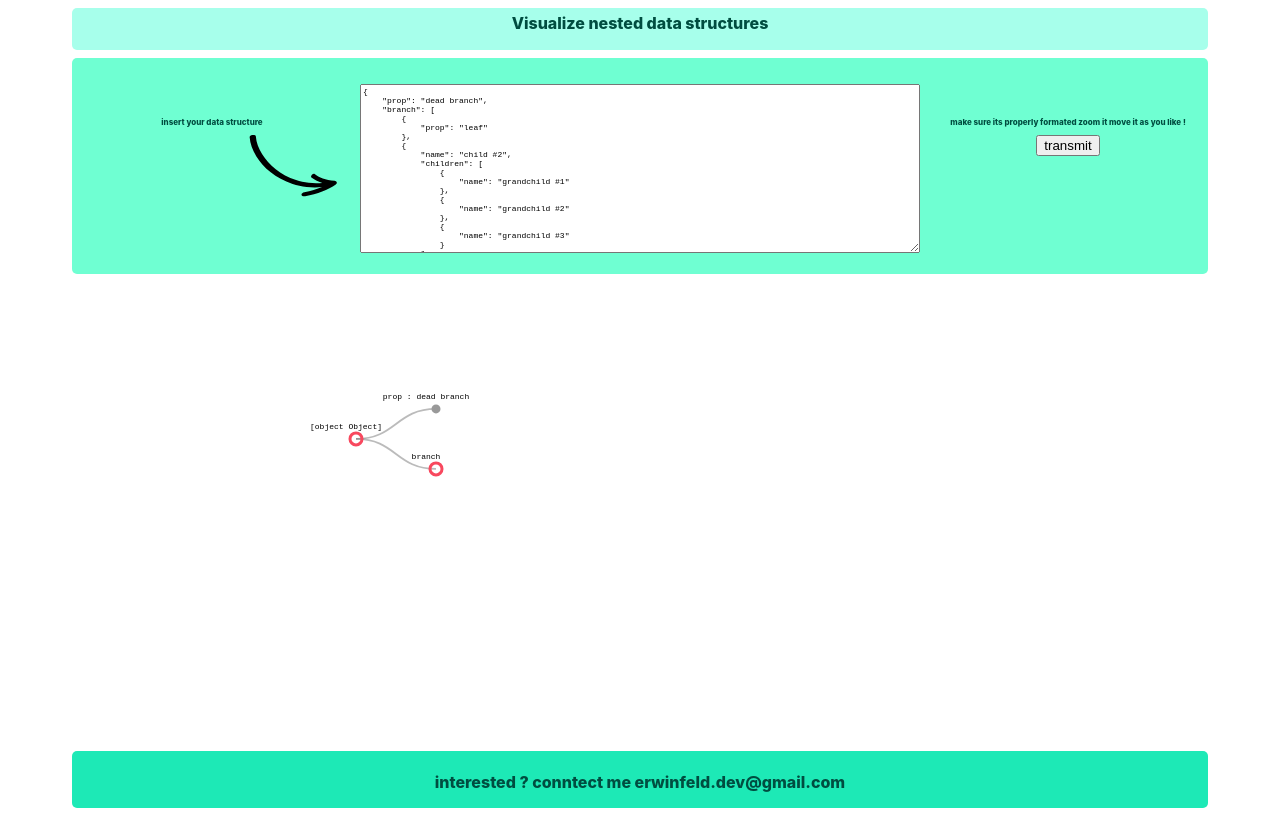
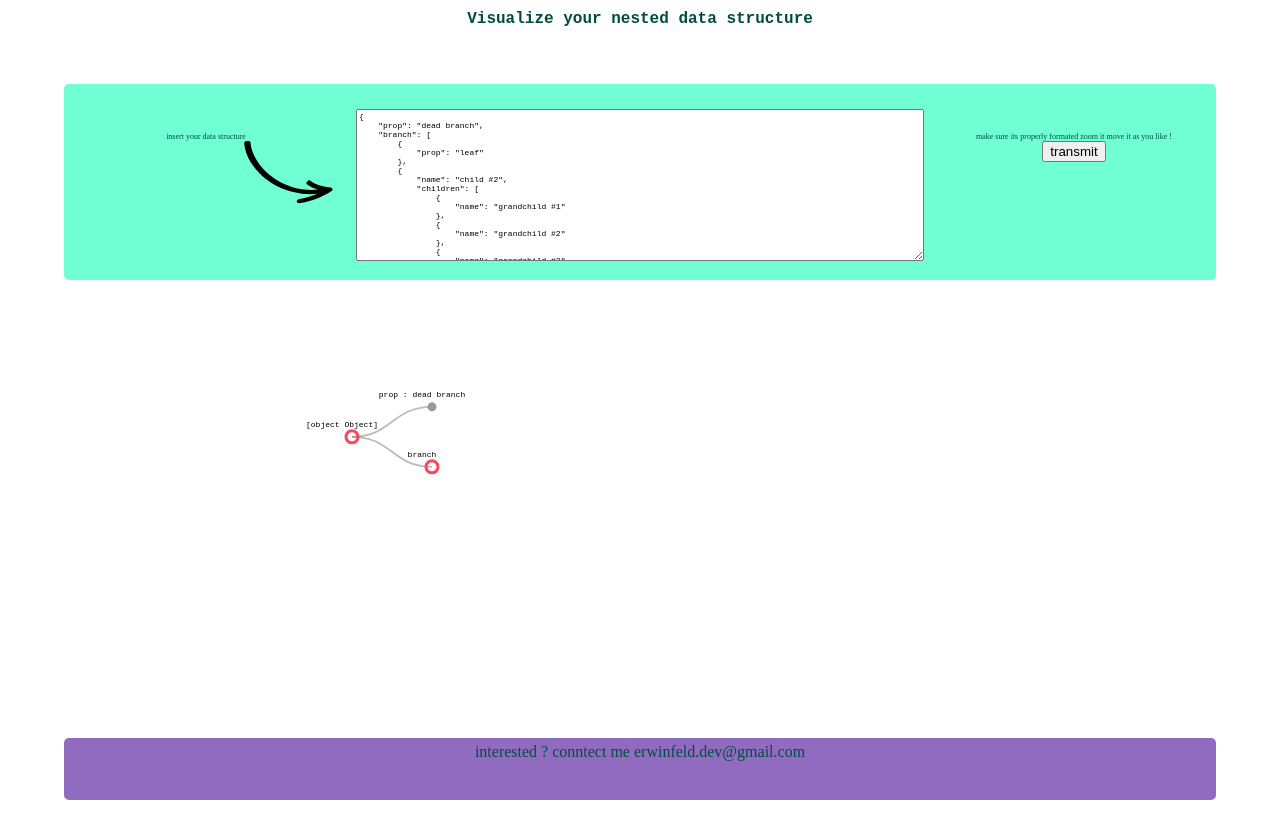
Before and after one commit to Erwin-Feld/visualize-hirarchical-data, a Vue app: page / in a window 1280 px wide. Built offline with nearby package versions, Linux system fonts and the light colour scheme.

Commit message:
changed styling and text

```diff
--- a/src/App.vue
+++ b/src/App.vue
@@ -1,7 +1,7 @@
 <template>
    <div class="container">
-      <header>Visualize nested data structures </header>
-    <user-input @transmit-data="receaveData" />
+      <header>  Visualize your nested data structure </header>
+    <user-input :parentData="graphData" @transmit-data="receaveData" />
 
       <div id="graph-container">
 
@@ -67,8 +67,14 @@ export default {
 
 /* Add Inter  */
 /* https://reactgo.com/add-fonts-vue-app/ */
+
+
+* {
+    margin: 0;
+}
+
 #app {
-  font-family: "Inter", sans-serif;
+  /* font-family: "Inter", sans-serif; */
   -webkit-font-smoothing: antialiased;
   -moz-osx-font-smoothing: grayscale;
   text-align: center;
@@ -97,14 +103,14 @@ export default {
 
     display: grid;
     grid-template-columns: 1fr 1fr 1fr 1fr;
-    grid-template-rows: 0.2fr 0.6fr 2.2fr 0.2fr;
+    grid-template-rows: 0.4fr 0.6fr 2.2fr 0.3fr;
     grid-template-areas:
-      "nav nav nav nav"
+      "header header header header"
       "user-input user-input user-input user-input"
       "graph-container graph-container graph-container graph-container"
       "footer footer footer footer";
-    grid-gap: 0.5rem;
-    font-weight: 800;
+    grid-gap: 0.1rem ;
+    /* font-weight: 800; */
     /* text-transform: uppercase; */
     /* Add change font size to mange in every component */
   /* makes font size global !!!/ */
@@ -115,10 +121,25 @@ export default {
 
   /* Add header hat komischen Abstand */
 
+@import url('https://fonts.googleapis.com/css2?family=Roboto+Mono:ital@1&display=swap');
   header {
+
+    margin-top: 5px;
+    /* font-family: "Inter", sans-serif; */
+    font-weight: 800;
     text-align: center;
-    background: #a7ffeb;
-    grid-area: nav;
+   font-family: 'Roboto Mono', monospace;
+    /* background: #004d40; */
+
+
+    color: #004d40;
+    font-size: 1rem;
+    /* text-shadow: 1px 2px 2.5px rgba(122, 122, 128, 0.51); */
+    /* background-color: rgba(255, 255, 255, 0.5); */
+
+
+
+    grid-area: header;
     border-radius: var(--main-radius);
     padding-top: var(--main-padding);
   }
@@ -141,7 +162,7 @@ export default {
 
 
   footer {
-    background: #1de9b6;
+    background: #916BBF;
     grid-area: footer;
     border-radius: var(--main-radius);
     padding-top: var(--main-padding);
```
